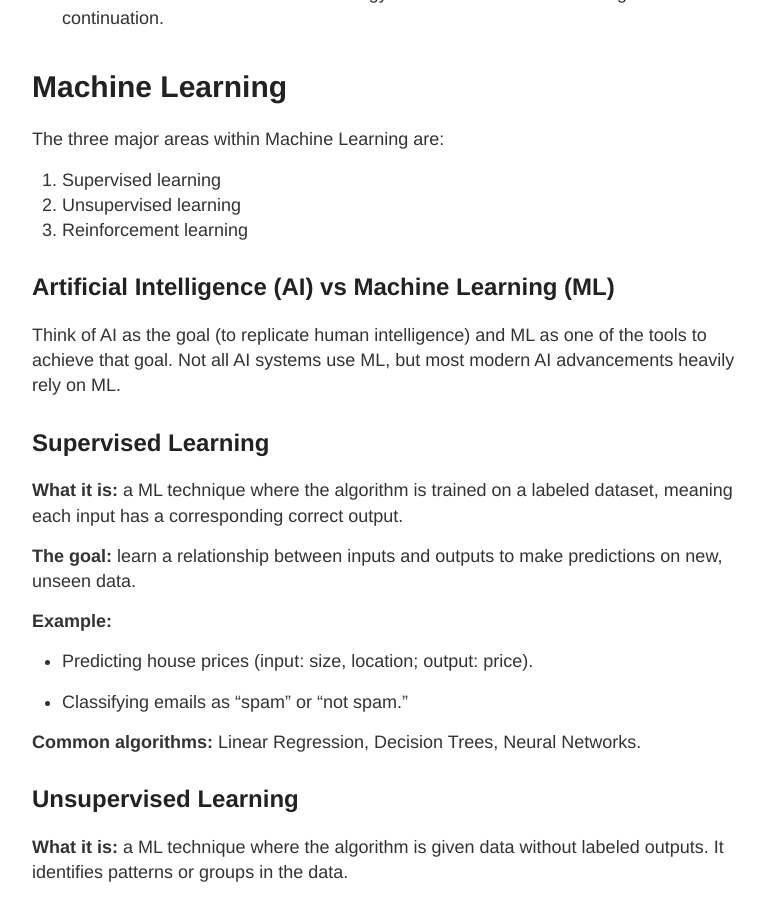
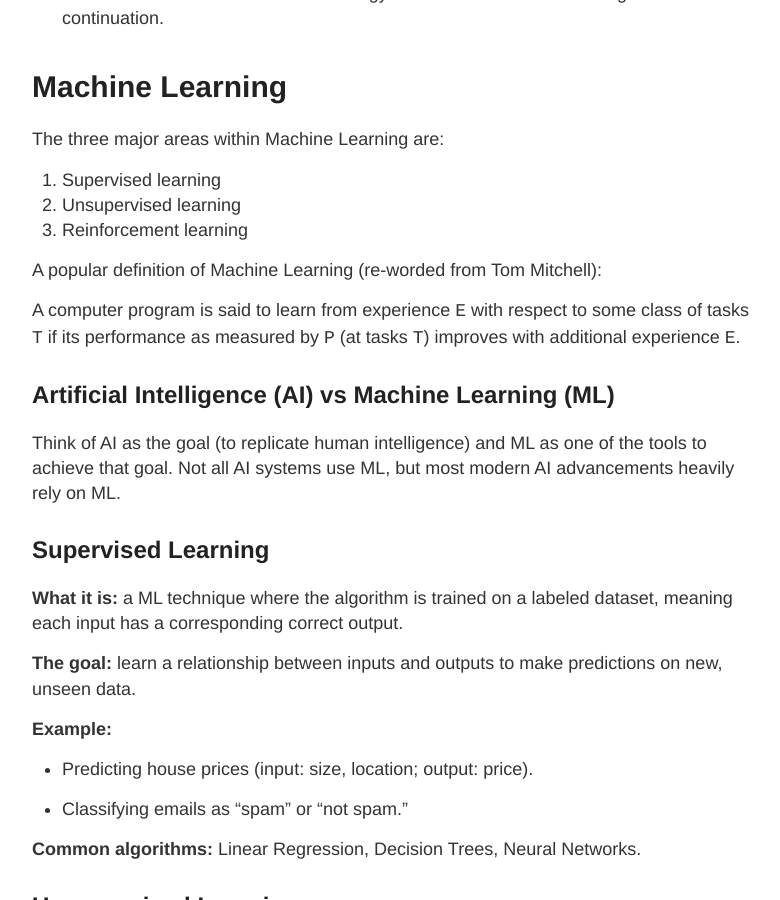
Before and after one commit to gutucristian/gutucristian.github.io, a Jekyll site: the page built from _posts/2024-06-15-Machine-Leaning-For-Trading.md, in a window 1280 px wide and 900 px high, scrolled down 3508 px. Shown: the whole window, without its empty margins (248-1028 px from the left). Built offline with Jekyll 4.4.1, drawn with Linux system fonts in a browser that asks for light colours; our own code applies the rules of GitHub Pages for plain Markdown files.

Commit message:
Update 2024-06-15-Machine-Leaning-For-Trading.md

```diff
--- a/_posts/2024-06-15-Machine-Leaning-For-Trading.md
+++ b/_posts/2024-06-15-Machine-Leaning-For-Trading.md
@@ -119,6 +119,10 @@ The three major areas within Machine Learning are:
 2. Unsupervised learning
 3. Reinforcement learning
 
+A popular definition of Machine Learning (re-worded from Tom Mitchell):
+
+A computer program is said to learn from experience `E` with respect to some class of tasks `T` if its performance as measured by `P` (at tasks `T`) improves with additional experience `E`.
+
 ## Artificial Intelligence (AI) vs Machine Learning (ML)
 
 Think of AI as the goal (to replicate human intelligence) and ML as one of the tools to achieve that goal. Not all AI systems use ML, but most modern AI advancements heavily rely on ML.
```
